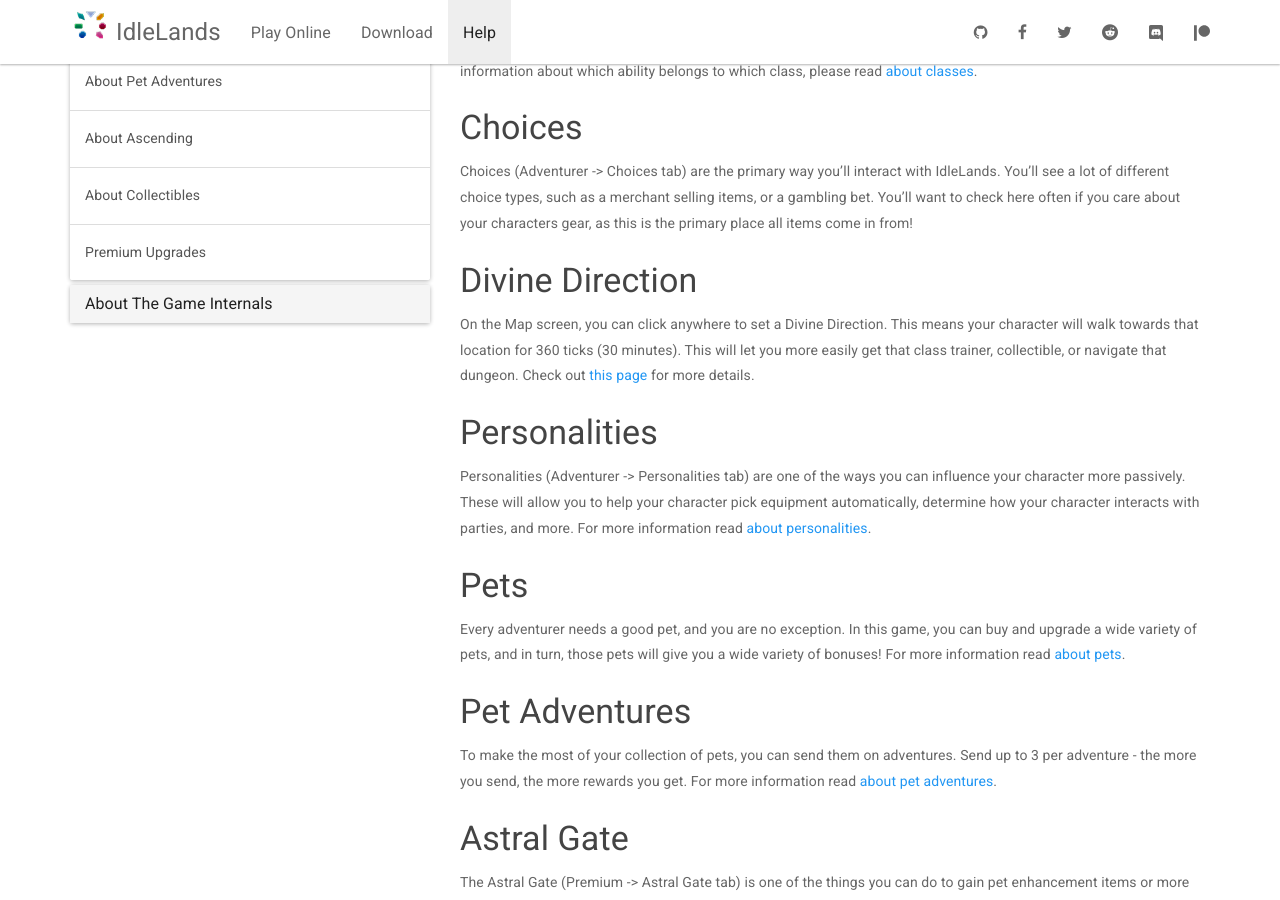
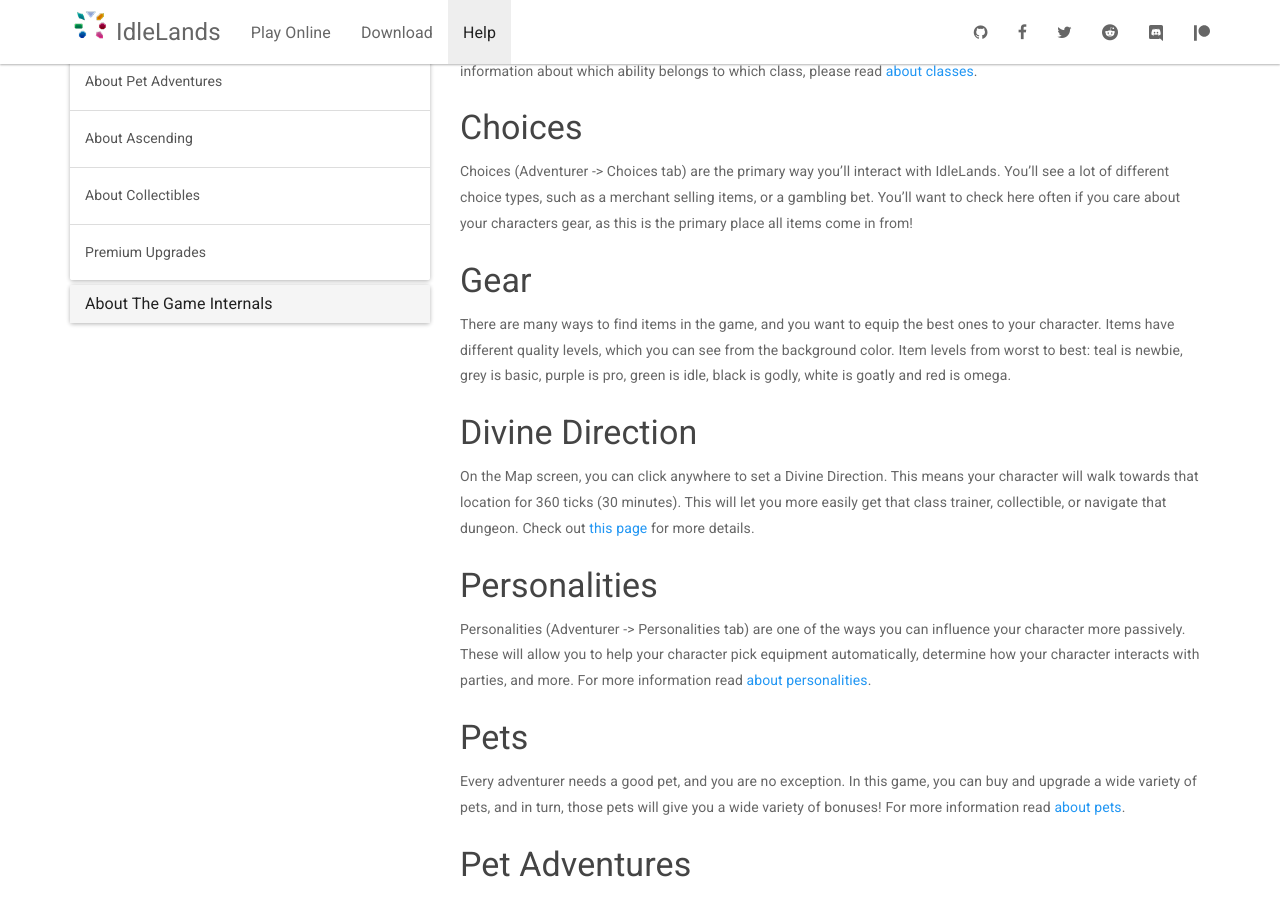
Before and after one commit to IdleLands/idlelands.github.io, a Jekyll site: the page built from _docs/help/new-player.md, in a window 1280 px wide and 900 px high, scrolled down 512 px. Built offline with Jekyll 4.4.1, drawn with Linux system fonts in a browser that asks for light colours; nearby versions of some CDN libraries.

Commit message:
Added gear to new player guide

```diff
--- a/_docs/help/new-player.md
+++ b/_docs/help/new-player.md
@@ -21,6 +21,10 @@
 ### Choices
 
 Choices (Adventurer -> Choices tab) are the primary way you'll interact with IdleLands. You'll see a lot of different choice types, such as a merchant selling items, or a gambling bet. You'll want to check here often if you care about your characters gear, as this is the primary place all items come in from!
+
+### Gear
+
+There are many ways to find items in the game, and you want to equip the best ones to your character. Items have different quality levels, which you can see from the background color. Item levels from worst to best: teal is newbie, grey is basic, purple is pro, green is idle, black is godly, white is goatly and red is omega.
 
 ### Divine Direction
 
```
